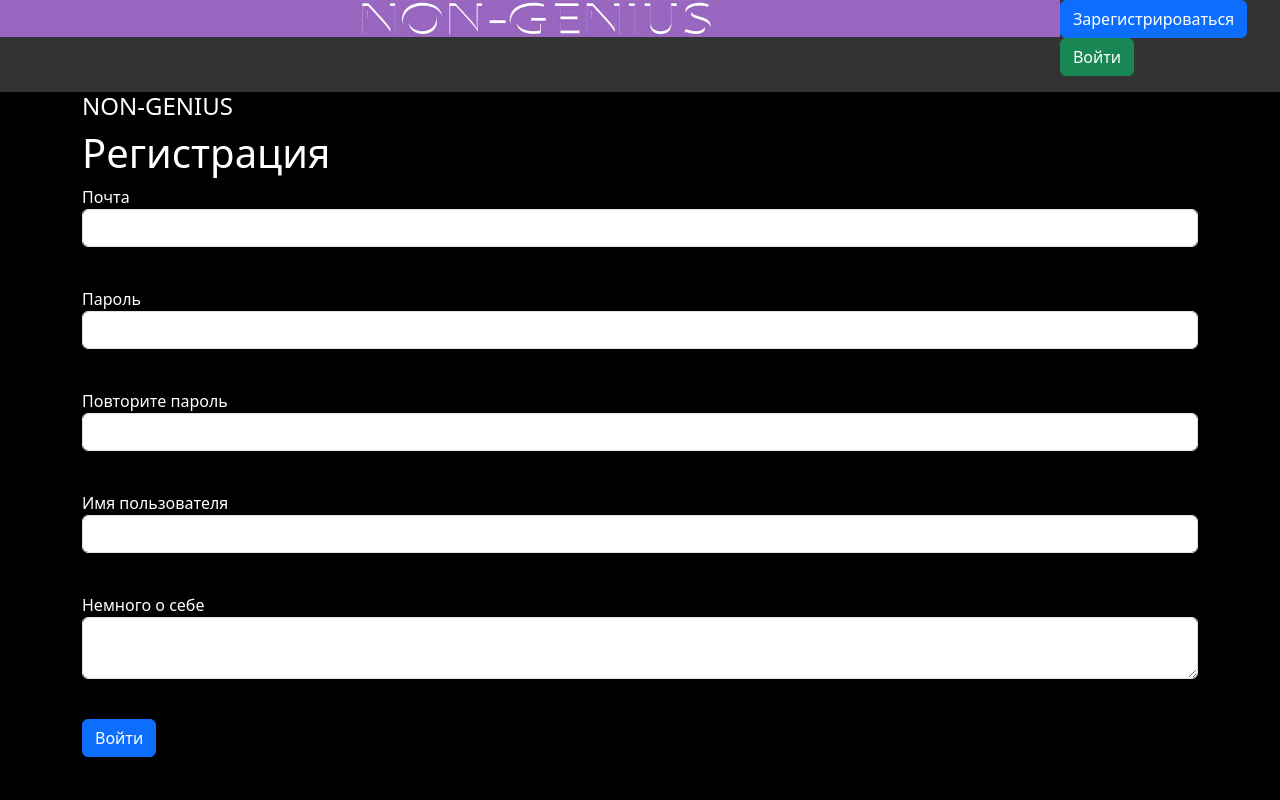
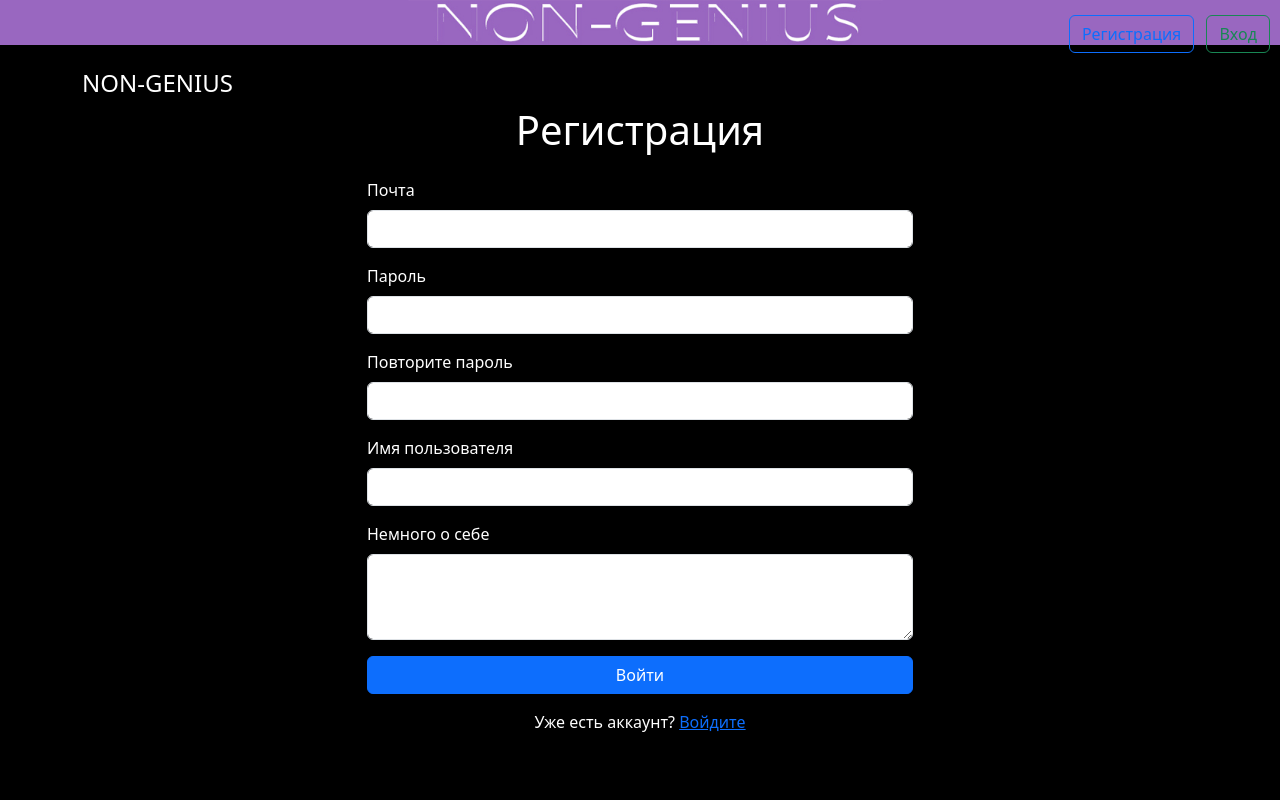
Before and after one commit to 7ewan/WEB_Project_YL, a Flask app: page /register in a window 1280 px wide. Run offline with Flask 3, Linux system fonts and the light colour scheme.

Commit message:
fixed the broken code and placed the buttons at the top of the site header instead of on the side

```diff
--- a/main.py
+++ b/main.py
@@ -1,6 +1,5 @@
-import datetime
 from forms.user import RegisterForm
-from flask import Flask, render_template, request, make_response, session
+from flask import Flask, render_template, request, make_response, session, flash, url_for
 from flask_wtf import FlaskForm
 from werkzeug.utils import redirect
 from wtforms import StringField, PasswordField, SubmitField
@@ -11,6 +10,8 @@ from data import db_session
 from flask_login import LoginManager, login_user, logout_user, login_required, current_user
 
 app = Flask(__name__)
+app.config['SECRET_KEY'] = '123'
+
 login_manager = LoginManager()
 login_manager.init_app(app)
 
@@ -47,8 +48,9 @@ def login():
                                form=form)
     return render_template('login.html', title='Авторизация', form=form)
 
+
 @app.route('/register', methods=['GET', 'POST'])
-def reqister():
+def register():
     form = RegisterForm()
     if form.validate_on_submit():
         if form.password.data != form.password_again.data:
--- a/templates/base.html
+++ b/templates/base.html
@@ -2,12 +2,14 @@
 <html lang="ru">
 <head>
     <meta charset="UTF-8">
+    <meta name="viewport" content="width=device-width, initial-scale=1">
     <title>{{ title }}</title>
     <link href="https://cdn.jsdelivr.net/npm/bootstrap@5.3.3/dist/css/bootstrap.min.css" rel="stylesheet"
           integrity="sha384-QWTKZyjpPEjISv5WaRU9OFeRpok6YctnYmDr5pNlyT2bRjXh0JMhjY6hW+ALEwIH" crossorigin="anonymous">
     <style>
         .navbar {
             padding: 0;
+            position: relative;
         }
         .navbar img {
             width: 100%;
@@ -28,31 +30,66 @@
         .navbar.bg-body-tertiary {
             background-color: #333 !important;
         }
+        .flash-messages {
+            position: fixed;
+            top: 80px;
+            right: 20px;
+            z-index: 1000;
+        }
+        .auth-buttons {
+            position: absolute;
+            right: 0;
+            top: 15px;
+            z-index: 100;
+            padding-right: 10px;
+        }
+        .user-info {
+            position: absolute;
+            right: 0;
+            top: 15px;
+            z-index: 100;
+            padding-right: 10px;
+        }
     </style>
 </head>
 <body>
 <nav class="navbar navbar-expand-lg bg-body-tertiary p-0">
     <div class="container-fluid p-0">
+        {% if not current_user.is_authenticated %}
+        <div class="auth-buttons">
+            <a class="btn btn-outline-primary me-2" href="{{ url_for('register') }}">Регистрация</a>
+            <a class="btn btn-outline-success" href="{{ url_for('login') }}">Вход</a>
+        </div>
+        {% else %}
+        <div class="user-info">
+            <span class="text-light me-2">{{ current_user.name }}</span>
+            <a class="btn btn-outline-danger" href="/logout">Выйти</a>
+        </div>
+        {% endif %}
         <div class="collapse navbar-collapse p-0">
             <ul class="navbar-nav me-auto mb-2 mb-lg-0 w-100 p-0">
                 <li class="nav-item w-100 p-0">
-                    <img src="{{url_for('static', filename='images/NON-Genius_font.jpg' )}}" class="w-100">
-                </li>
-                <li>
-                        {% if current_user.is_authenticated %}
-                            <a class="navbar-brand" href="/logout">{{ current_user.name }}</a>
-                        {% else %}
-                            <p>
-                                <a class="btn btn-primary " href="/register">Зарегистрироваться</a>
-                                <a class="btn btn-success" href="/login">Войти</a>
-                            </p>
-                        {% endif %}
+                    <img src="{{url_for('static', filename='images/NON-Genius_font.jpg')}}" class="w-100" alt="Logo">
                 </li>
             </ul>
         </div>
     </div>
 </nav>
-<div class="container">
+
+<div class="flash-messages">
+    {% with messages = get_flashed_messages(with_categories=true) %}
+        {% if messages %}
+            {% for category, message in messages %}
+                <div class="alert alert-{{ category }} alert-dismissible fade show" role="alert">
+                    {{ message }}
+                    <button type="button" class="btn-close" data-bs-dismiss="alert" aria-label="Close"></button>
+                </div>
+            {% endfor %}
+        {% endif %}
+    {% endwith %}
+</div>
+
+<div class="container mt-4">
     <div class="row">
         <div class="col">
             <h4>NON-GENIUS</h4>
@@ -64,6 +101,7 @@
         </div>
     </div>
 </div>
+
 <script src="https://cdn.jsdelivr.net/npm/bootstrap@5.3.3/dist/js/bootstrap.bundle.min.js"
         integrity="sha384-YvpcrYf0tY3lHB60NNkmXc5s9fDVZLESaAA55NDzOxhy9GkcIdslK1eN7N6jIeHz"
         crossorigin="anonymous"></script>
--- a/templates/register.html
+++ b/templates/register.html
@@ -1,55 +1,60 @@
 {% extends "base.html" %}
 
 {% block content %}
-<h1>Регистрация</h1>
-<form action="" method="post">
+<div class="row justify-content-center">
+    <div class="col-md-6">
+        <h1 class="text-center mb-4">Регистрация</h1>
+        <form action="" method="post" novalidate>
             {{ form.hidden_tag() }}
-    <p>
-        {{ form.email.label }}<br>
-        {{ form.email(class="form-control", type="email") }}<br>
+
+            <div class="mb-3">
+                {{ form.email.label(class="form-label") }}
+                {{ form.email(class="form-control", type="email") }}
                 {% for error in form.email.errors %}
-            <p class="alert alert-danger" role="alert">
-                {{ error }}
-            </p>
+                    <div class="invalid-feedback d-block">{{ error }}</div>
                 {% endfor %}
-    </p>
-    <p>
-        {{ form.password.label }}<br>
-        {{ form.password(class="form-control", type="password") }}<br>
+            </div>
+
+            <div class="mb-3">
+                {{ form.password.label(class="form-label") }}
+                {{ form.password(class="form-control", type="password") }}
                 {% for error in form.password.errors %}
-            <p class="alert alert-danger" role="alert">
-                {{ error }}
-            </p>
+                    <div class="invalid-feedback d-block">{{ error }}</div>
                 {% endfor %}
-    </p>
-    <p>
-        {{ form.password_again.label }}<br>
-        {{ form.password_again(class="form-control", type="password") }}<br>
+            </div>
+
+            <div class="mb-3">
+                {{ form.password_again.label(class="form-label") }}
+                {{ form.password_again(class="form-control", type="password") }}
                 {% for error in form.password_again.errors %}
-            <p class="alert alert-danger" role="alert">
-                {{ error }}
-            </p>
+                    <div class="invalid-feedback d-block">{{ error }}</div>
                 {% endfor %}
-    </p>
-    <p>
-        {{ form.name.label }}<br>
-        {{ form.name(class="form-control") }}<br>
+            </div>
+
+            <div class="mb-3">
+                {{ form.name.label(class="form-label") }}
+                {{ form.name(class="form-control") }}
                 {% for error in form.name.errors %}
-            <p class="alert alert-danger" role="alert">
-                {{ error }}
-            </p>
+                    <div class="invalid-feedback d-block">{{ error }}</div>
                 {% endfor %}
-    </p>
-    <p>
-        {{ form.about.label }}<br>
-        {{ form.about(class="form-control") }}<br>
+            </div>
+
+            <div class="mb-3">
+                {{ form.about.label(class="form-label") }}
+                {{ form.about(class="form-control", rows="3") }}
                 {% for error in form.about.errors %}
-            <p class="alert alert-danger" role="alert">
-                {{ error }}
-            </p>
+                    <div class="invalid-feedback d-block">{{ error }}</div>
                 {% endfor %}
-    </p>
-    <p>{{ form.submit(type="submit", class="btn btn-primary") }}</p>
-    {{message}}
+            </div>
+
+            <div class="d-grid gap-2">
+                {{ form.submit(type="submit", class="btn btn-primary") }}
+            </div>
+
+            <div class="mt-3 text-center">
+                Уже есть аккаунт? <a href="{{ url_for('login') }}">Войдите</a>
+            </div>
         </form>
+    </div>
+</div>
 {% endblock %}
```
Also changed, not shown: db/users.db (added). Lines whose indentation alone changed are shown as unchanged.
